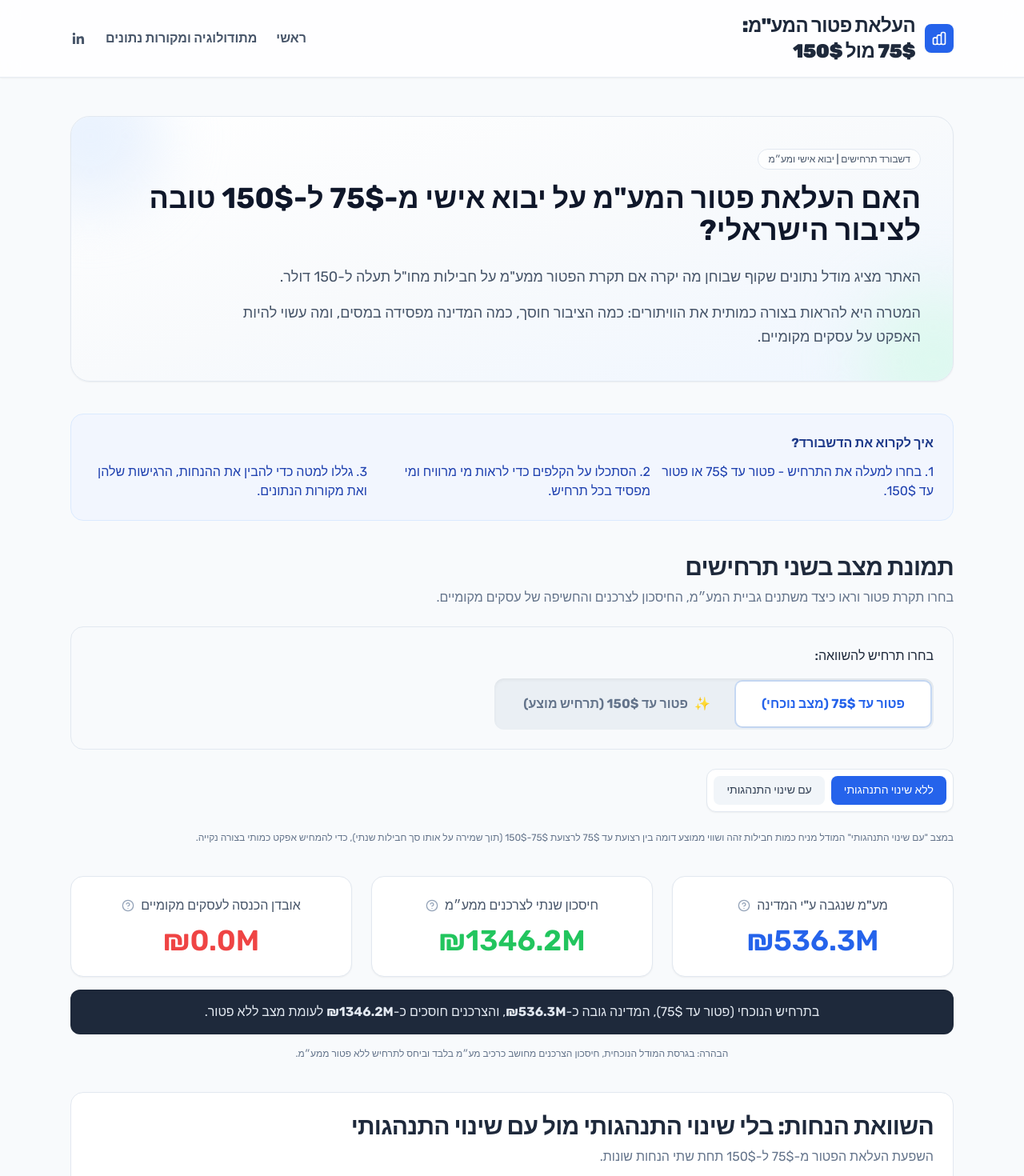
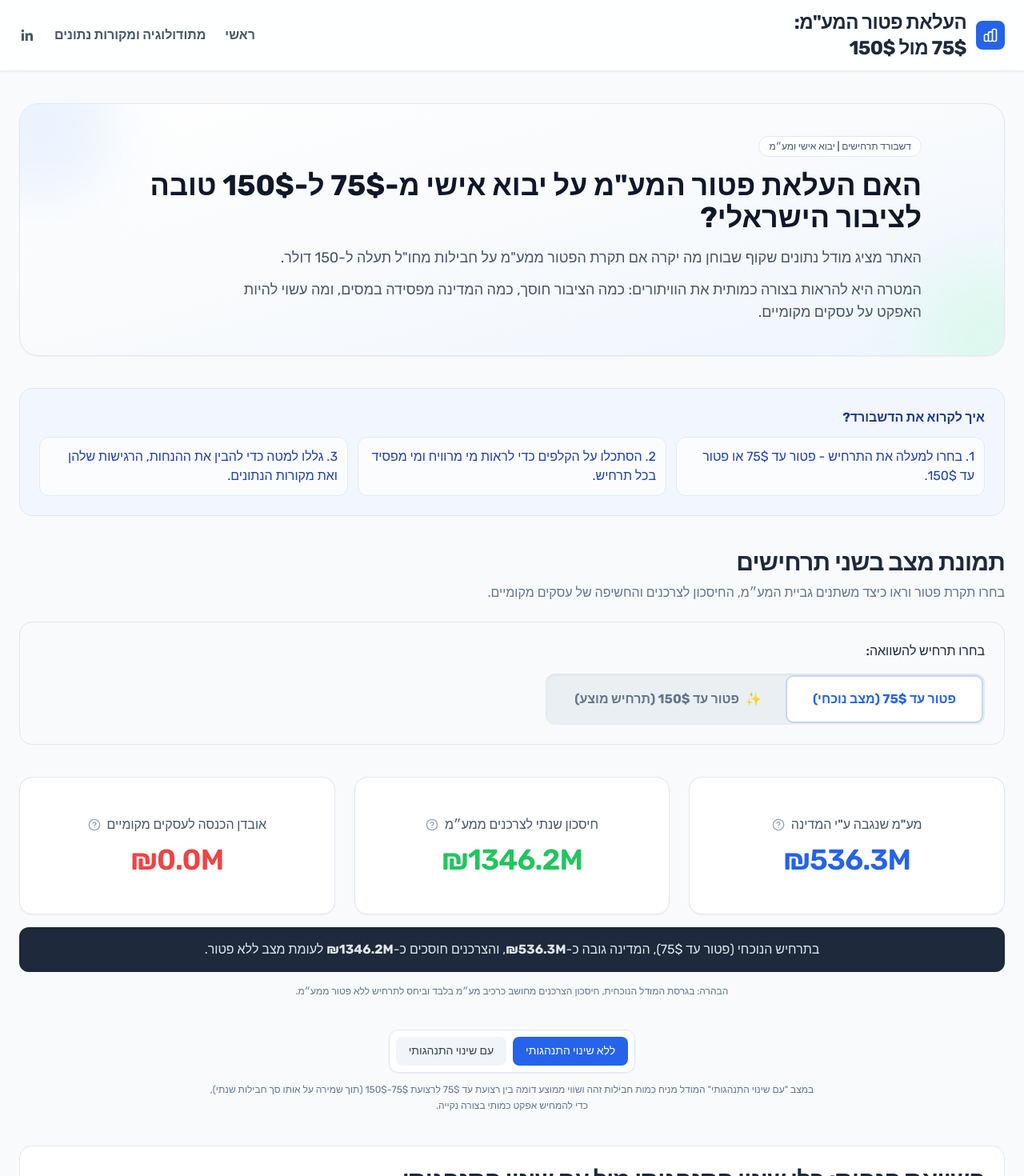
Before and after one commit to sinayblumin/75vs150, a Next.js app: page / in a window 1280 px wide. Shown: the top 1470 px of the page at 80% size. Built offline with nearby package versions, Linux system fonts and the light colour scheme; a web font is replaced by a local one.

Commit message:
feat: Implement core UI components including KPI cards, scenario toggles, comparison tables, and the initial application layout.

```diff
--- a/app/layout.tsx
+++ b/app/layout.tsx
@@ -24,13 +24,13 @@ export default function RootLayout({
     return (
         <html lang="he" dir="rtl">
             <body className={cn("antialiased bg-slate-50 text-slate-900 min-h-screen font-sans selection:bg-blue-200 selection:text-blue-900 flex flex-col")}>
-                <header className="sticky top-0 z-50 bg-white/80 backdrop-blur-md border-b border-slate-200/80 shadow-sm transition-all">
-                    <div className="max-w-6xl mx-auto px-6 py-4 flex flex-col md:flex-row md:items-center justify-between gap-4 md:gap-0">
+                <header className="sticky top-0 z-50 border-b border-slate-200/80 bg-white/85 shadow-sm backdrop-blur-md transition-all">
+                    <div className="mx-auto flex w-full max-w-7xl flex-col justify-between gap-4 px-4 py-3 sm:px-6 md:flex-row md:items-center md:gap-0">
                         <div className="flex items-center gap-3">
                             <span className="bg-blue-600 text-white p-2 rounded-lg shadow-sm">
                                 <svg className="w-5 h-5" fill="none" stroke="currentColor" viewBox="0 0 24 24"><path strokeLinecap="round" strokeLinejoin="round" strokeWidth={2} d="M9 19v-6a2 2 0 00-2-2H5a2 2 0 00-2 2v6a2 2 0 002 2h2a2 2 0 002-2zm0 0V9a2 2 0 012-2h2a2 2 0 012 2v10m-6 0a2 2 0 002 2h2a2 2 0 002-2m0 0V5a2 2 0 012-2h2a2 2 0 012 2v14a2 2 0 01-2 2h-2a2 2 0 01-2-2z" /></svg>
                             </span>
-                            <h1 className="text-xl md:text-2xl font-heading font-black tracking-tight text-slate-800">
+                            <h1 className="text-lg sm:text-xl md:text-2xl font-heading font-bold tracking-tight text-slate-800">
                                 <a href="/" className="hover:text-blue-600 transition-colors">
                                     העלאת פטור המע"מ:
                                     <br />
@@ -38,9 +38,9 @@ export default function RootLayout({
                                 </a>
                             </h1>
                         </div>
-                        <nav className="flex items-center gap-4 md:gap-6 overflow-x-auto pb-2 md:pb-0 scrollbar-hide">
-                            <a href="/" className="text-slate-600 hover:text-blue-600 font-semibold text-sm md:text-base whitespace-nowrap transition-colors decoration-2 underline-offset-4 hover:underline">ראשי</a>
-                            <a href="/methodology" className="text-slate-600 hover:text-blue-600 font-semibold text-sm md:text-base whitespace-nowrap transition-colors decoration-2 underline-offset-4 hover:underline">מתודולוגיה ומקורות נתונים</a>
+                        <nav className="flex items-center gap-4 overflow-x-auto pb-2 scrollbar-hide md:gap-6 md:pb-0">
+                            <a href="/" className="text-sm md:text-base text-slate-600 hover:text-blue-600 font-semibold whitespace-nowrap transition-colors decoration-2 underline-offset-4 hover:underline">ראשי</a>
+                            <a href="/methodology" className="text-sm md:text-base text-slate-600 hover:text-blue-600 font-semibold whitespace-nowrap transition-colors decoration-2 underline-offset-4 hover:underline">מתודולוגיה ומקורות נתונים</a>
                             <a
                                 href="https://www.linkedin.com/in/sinayblumin/"
                                 target="_blank"
@@ -55,11 +55,11 @@ export default function RootLayout({
                         </nav>
                     </div>
                 </header>
-                <main className="max-w-6xl mx-auto px-4 md:px-6 w-full py-8 md:py-12 flex-1">
+                <main className="mx-auto w-full max-w-7xl flex-1 px-4 py-6 sm:px-6 sm:py-8 md:py-10">
                     {children}
                 </main>
                 <footer className="mt-auto py-8 text-center text-xs md:text-sm text-slate-400 border-t border-slate-200/60 bg-white/50">
-                    <div className="max-w-6xl mx-auto px-6">
+                    <div className="mx-auto max-w-7xl px-4 sm:px-6">
                         <p>
                             פרויקט נתונים בקוד פתוח - נבנה ע"י{" "}
                             <a
--- a/components/DashboardClient.tsx
+++ b/components/DashboardClient.tsx
@@ -137,35 +137,35 @@ export default function DashboardClient({
         totals150Behavioral.totalLocalBusinessRevenue - totals75Behavioral.totalLocalBusinessRevenue;
 
     return (
-        <div className="space-y-10 animate-in fade-in duration-500">
-            <section className="relative overflow-hidden rounded-3xl border border-slate-200 bg-gradient-to-br from-white via-slate-50 to-blue-50 p-8 shadow-sm lg:p-10">
+        <div className="animate-in fade-in duration-500 space-y-8 md:space-y-10">
+            <section className="relative overflow-hidden rounded-3xl border border-slate-200 bg-gradient-to-br from-white via-slate-50 to-blue-50 p-5 shadow-sm sm:p-7 lg:p-10">
                 <div className="pointer-events-none absolute -left-16 -top-16 h-44 w-44 rounded-full bg-blue-100/60 blur-2xl" />
                 <div className="pointer-events-none absolute -bottom-16 -right-16 h-44 w-44 rounded-full bg-emerald-100/60 blur-2xl" />
-                <div className="relative">
+                <div className="relative mx-auto max-w-5xl text-center lg:text-right">
                     <span className="mb-4 inline-flex items-center rounded-full border border-slate-200 bg-white/80 px-3 py-1 text-xs font-medium text-slate-600">
                         דשבורד תרחישים | יבוא אישי ומע״מ
                     </span>
-                <h1 className="text-3xl md:text-4xl lg:text-4xl font-heading font-bold mb-6 text-slate-900 leading-tight">
-                    האם העלאת פטור המע"מ על יבוא אישי מ-75$ ל-150$ טובה לציבור הישראלי?
-                </h1>
-                <div className="text-slate-600 space-y-4 max-w-4xl text-lg leading-relaxed">
-                    <p>
-                        האתר מציג מודל נתונים שקוף שבוחן מה יקרה אם תקרת הפטור ממע"מ על חבילות מחו"ל תעלה ל-150 דולר.
-                    </p>
-                    <p>
-                        המטרה היא להראות בצורה כמותית את הוויתורים: כמה הציבור חוסך, כמה המדינה מפסידה במסים,
-                        ומה עשוי להיות האפקט על עסקים מקומיים.
-                    </p>
-                </div>
+                    <h1 className="mb-4 text-2xl font-heading font-bold leading-tight text-slate-900 sm:text-3xl lg:text-4xl">
+                        האם העלאת פטור המע"מ על יבוא אישי מ-75$ ל-150$ טובה לציבור הישראלי?
+                    </h1>
+                    <div className="mx-auto max-w-4xl space-y-3 text-base leading-relaxed text-slate-600 sm:text-lg lg:mx-0">
+                        <p>
+                            האתר מציג מודל נתונים שקוף שבוחן מה יקרה אם תקרת הפטור ממע"מ על חבילות מחו"ל תעלה ל-150 דולר.
+                        </p>
+                        <p>
+                            המטרה היא להראות בצורה כמותית את הוויתורים: כמה הציבור חוסך, כמה המדינה מפסידה במסים,
+                            ומה עשוי להיות האפקט על עסקים מקומיים.
+                        </p>
+                    </div>
                 </div>
             </section>
 
-            <section className="rounded-2xl border border-blue-100 bg-blue-50/70 p-6">
+            <section className="rounded-2xl border border-blue-100 bg-blue-50/70 p-5 sm:p-6">
                 <h3 className="font-bold text-blue-900 mb-3">איך לקרוא את הדשבורד?</h3>
-                <ul className="grid grid-cols-1 gap-2 text-sm text-blue-800 md:grid-cols-3 md:text-base">
-                    <li>1. בחרו למעלה את התרחיש - פטור עד 75$ או פטור עד 150$.</li>
-                    <li>2. הסתכלו על הקלפים כדי לראות מי מרוויח ומי מפסיד בכל תרחיש.</li>
-                    <li>3. גללו למטה כדי להבין את ההנחות, הרגישות שלהן ואת מקורות הנתונים.</li>
+                <ul className="grid grid-cols-1 gap-3 text-sm text-blue-800 md:grid-cols-3 md:text-base">
+                    <li className="rounded-xl border border-blue-100 bg-white/70 p-3">1. בחרו למעלה את התרחיש - פטור עד 75$ או פטור עד 150$.</li>
+                    <li className="rounded-xl border border-blue-100 bg-white/70 p-3">2. הסתכלו על הקלפים כדי לראות מי מרוויח ומי מפסיד בכל תרחיש.</li>
+                    <li className="rounded-xl border border-blue-100 bg-white/70 p-3">3. גללו למטה כדי להבין את ההנחות, הרגישות שלהן ואת מקורות הנתונים.</li>
                 </ul>
             </section>
 
@@ -175,38 +175,10 @@ export default function DashboardClient({
                     subtitle="בחרו תקרת פטור וראו כיצד משתנים גביית המע״מ, החיסכון לצרכנים והחשיפה של עסקים מקומיים."
                 />
                 <ScenarioToggle activeScenario={activeScenario} onScenarioChange={setActiveScenario} />
-                <div className="inline-flex flex-wrap gap-2 rounded-xl border border-slate-200 bg-white p-2 shadow-sm">
-                    <button
-                        type="button"
-                        onClick={() => setBehaviorMode("static")}
-                        className={`rounded-lg px-4 py-2 text-sm font-medium transition-colors ${
-                            behaviorMode === "static"
-                                ? "bg-blue-600 text-white"
-                                : "bg-slate-100 text-slate-700 hover:bg-slate-200"
-                        }`}
-                    >
-                        ללא שינוי התנהגותי
-                    </button>
-                    <button
-                        type="button"
-                        onClick={() => setBehaviorMode("behavioral")}
-                        className={`rounded-lg px-4 py-2 text-sm font-medium transition-colors ${
-                            behaviorMode === "behavioral"
-                                ? "bg-blue-600 text-white"
-                                : "bg-slate-100 text-slate-700 hover:bg-slate-200"
-                        }`}
-                    >
-                        עם שינוי התנהגותי
-                    </button>
-                </div>
-                <p className="text-xs text-slate-500">
-                    במצב "עם שינוי התנהגותי" המודל מניח כמות חבילות זהה ושווי ממוצע דומה בין רצועת עד 75$ לרצועת 75$-150$
-                    (תוך שמירה על אותו סך חבילות שנתי), כדי להמחיש אפקט כמותי בצורה נקייה.
-                </p>
             </section>
 
             <section className="space-y-4">
-                <div className="grid grid-cols-1 md:grid-cols-3 gap-4 lg:gap-6">
+                <div className="grid grid-cols-1 gap-4 md:grid-cols-3 lg:gap-6">
                     <KpiCard
                         title='מע"מ שנגבה ע"י המדינה'
                         value={formatMillions(vatCollectedIls)}
@@ -228,7 +200,7 @@ export default function DashboardClient({
                     />
                 </div>
 
-                <div className="bg-slate-800 text-slate-200 p-4 rounded-xl text-center text-sm md:text-base shadow-inner">
+                <div className="rounded-xl bg-slate-800 p-4 text-center text-sm text-slate-200 shadow-inner md:text-base">
                     {activeScenario === 75 ? (
                         <p>
                             בתרחיש הנוכחי (פטור עד 75$), המדינה גובה כ-<strong>{formatMillions(totals75.totalVat)}</strong>,
@@ -241,12 +213,45 @@ export default function DashboardClient({
                         </p>
                     )}
                 </div>
-                <p className="text-xs text-slate-500 text-center">
+                <p className="text-center text-xs text-slate-500">
                     הבהרה: בגרסת המודל הנוכחית, חיסכון הצרכנים מחושב כרכיב מע״מ בלבד וביחס לתרחיש ללא פטור ממע״מ.
                 </p>
             </section>
 
-            <section className="space-y-4 rounded-2xl border border-slate-200 bg-white p-6">
+            <section className="mx-auto max-w-3xl space-y-3 text-center">
+                <div className="flex justify-center">
+                    <div className="inline-flex w-full flex-wrap justify-center gap-2 rounded-xl border border-slate-200 bg-white p-2 shadow-sm sm:w-auto">
+                        <button
+                            type="button"
+                            onClick={() => setBehaviorMode("static")}
+                            className={`rounded-lg px-4 py-2 text-sm font-medium transition-colors ${
+                                behaviorMode === "static"
+                                    ? "bg-blue-600 text-white"
+                                    : "bg-slate-100 text-slate-700 hover:bg-slate-200"
+                            }`}
+                        >
+                            ללא שינוי התנהגותי
+                        </button>
+                        <button
+                            type="button"
+                            onClick={() => setBehaviorMode("behavioral")}
+                            className={`rounded-lg px-4 py-2 text-sm font-medium transition-colors ${
+                                behaviorMode === "behavioral"
+                                    ? "bg-blue-600 text-white"
+                                    : "bg-slate-100 text-slate-700 hover:bg-slate-200"
+                            }`}
+                        >
+                            עם שינוי התנהגותי
+                        </button>
+                    </div>
+                </div>
+                <p className="text-center text-xs leading-relaxed text-slate-500">
+                    במצב "עם שינוי התנהגותי" המודל מניח כמות חבילות זהה ושווי ממוצע דומה בין רצועת עד 75$ לרצועת 75$-150$
+                    (תוך שמירה על אותו סך חבילות שנתי), כדי להמחיש אפקט כמותי בצורה נקייה.
+                </p>
+            </section>
+
+            <section className="space-y-4 rounded-2xl border border-slate-200 bg-white p-5 sm:p-6">
                 <SectionHeading
                     title="השוואת הנחות: בלי שינוי התנהגותי מול עם שינוי התנהגותי"
                     subtitle="השפעת העלאת הפטור מ-75$ ל-150$ תחת שתי הנחות שונות."
@@ -267,7 +272,7 @@ export default function DashboardClient({
                 </div>
             </section>
 
-            <section className="grid grid-cols-1 items-stretch gap-6 pt-4 lg:grid-cols-2 lg:gap-8">
+            <section className="grid grid-cols-1 items-stretch gap-6 pt-2 lg:grid-cols-2 lg:gap-8">
                 <StakeholderImpact
                     consumerDeltaIls={consumerDeltaIls}
                     stateDeltaIls={stateDeltaIls}
@@ -286,14 +291,14 @@ export default function DashboardClient({
 
             <section className="space-y-6">
                 <SectionHeading title="רגישות להנחות המודל" subtitle="בדיקת השפעת שינוי שיעור התחליפיות על המחזור שעובר מעסקים בישראל לקניות מחו״ל." />
-                <div className="grid grid-cols-1 lg:grid-cols-2 gap-6">
+                <div className="grid grid-cols-1 gap-6 xl:grid-cols-2">
                     <SensitivityChart />
                     <CategoryImpactCard />
                 </div>
             </section>
 
-            <div className="grid grid-cols-1 md:grid-cols-2 gap-6 mt-12">
-                <section className="bg-slate-50 border border-slate-200 p-8 rounded-2xl">
+            <div className="mt-10 grid grid-cols-1 gap-6 lg:grid-cols-2">
+                <section className="rounded-2xl border border-slate-200 bg-slate-50 p-6 sm:p-8">
                     <h3 className="text-2xl font-heading font-bold mb-4 text-slate-800">מה אפשר ללמוד מכאן?</h3>
                     <p className="text-slate-600 mb-3 leading-relaxed">
                         הממצאים מדגישים את הדילמה: מצד אחד הרחבת הפטור מקלה על חלק מהצרכנים, ומצד שני מצמצמת הכנסות מדינה ומעבירה ביקוש החוצה.
@@ -303,7 +308,7 @@ export default function DashboardClient({
                     </p>
                 </section>
 
-                <section className="bg-gradient-to-br from-blue-50 to-indigo-50 border border-blue-100 p-8 rounded-2xl flex flex-col justify-center items-center text-center">
+                <section className="flex flex-col items-center justify-center rounded-2xl border border-blue-100 bg-gradient-to-br from-blue-50 to-indigo-50 p-6 text-center sm:p-8">
                     <h3 className="text-2xl font-heading font-bold mb-3 text-blue-900">מעוניינים לצלול לפרטים?</h3>
                     <p className="text-blue-800 mb-6 leading-relaxed max-w-sm">
                         ראו פירוט מלא של המתודולוגיה, מקורות המידע וההנחות המדויקות שמניעות את המודל.
--- a/components/KpiCard.tsx
+++ b/components/KpiCard.tsx
@@ -15,13 +15,13 @@ export function KpiCard({
     isPositive?: boolean;
 }) {
     return (
-        <div className="bg-white p-6 rounded-2xl shadow-sm border border-slate-200 text-center relative overflow-hidden flex flex-col items-center justify-center transition-all hover:shadow-md">
-            <div className="flex items-center justify-center gap-2 mb-3">
-                <h3 className="text-slate-600 font-medium text-sm md:text-base">{title}</h3>
+        <div className="relative flex min-h-[154px] flex-col items-center justify-center overflow-hidden rounded-2xl border border-slate-200 bg-white px-4 py-5 text-center shadow-sm transition-all hover:shadow-md sm:min-h-[172px] sm:px-6 sm:py-6">
+            <div className="mb-3 flex items-center justify-center gap-2">
+                <h3 className="text-sm font-medium text-slate-600 sm:text-base">{title}</h3>
                 <TooltipProvider delayDuration={300}>
                     <Tooltip>
                         <TooltipTrigger asChild>
-                            <button className="text-slate-400 hover:text-slate-600 focus:outline-none transition-colors">
+                            <button className="text-slate-400 transition-colors hover:text-slate-600 focus:outline-none">
                                 <HelpCircle className="w-4 h-4" />
                                 <span className="sr-only">מידע נוסף</span>
                             </button>
@@ -33,7 +33,7 @@ export function KpiCard({
                 </TooltipProvider>
             </div>
 
-            <div className={`text-3xl md:text-4xl font-semibold ${valueColorClass} transition-colors duration-300`}>
+            <div className={`text-3xl font-semibold tracking-tight sm:text-4xl ${valueColorClass} transition-colors duration-300`}>
                 {value}
             </div>
 
--- a/components/ScenarioToggle.tsx
+++ b/components/ScenarioToggle.tsx
@@ -5,15 +5,15 @@ type ScenarioToggleProps = {
 
 export function ScenarioToggle({ activeScenario, onScenarioChange }: ScenarioToggleProps) {
     return (
-        <div className="bg-slate-50 p-6 border border-slate-200 rounded-2xl">
-            <p className="text-slate-800 mb-4 font-medium text-center md:text-right">
+        <div className="rounded-2xl border border-slate-200 bg-slate-50 p-4 sm:p-6">
+            <p className="mb-4 text-center text-sm font-medium text-slate-800 sm:text-base md:text-right">
                 בחרו תרחיש להשוואה:
             </p>
             <div className="flex justify-center md:justify-start">
-                <div className="inline-flex bg-slate-200/60 rounded-xl p-1 shadow-inner overflow-hidden flex-col sm:flex-row gap-1 sm:gap-0">
+                <div className="inline-flex w-full max-w-2xl flex-col gap-1 overflow-hidden rounded-xl bg-slate-200/60 p-1 shadow-inner sm:w-auto sm:flex-row sm:gap-0">
                     <button
                         onClick={() => onScenarioChange(75)}
-                        className={`px-6 py-3 md:px-8 md:py-4 rounded-lg font-bold transition-all duration-300 text-sm md:text-base outline-none ring-0 border-0 ${activeScenario === 75
+                        className={`rounded-lg border-0 px-4 py-3 text-sm font-bold outline-none ring-0 transition-all duration-300 sm:px-8 sm:py-4 sm:text-base ${activeScenario === 75
                                 ? 'bg-white shadow-sm text-blue-600 ring-2 ring-blue-500/20'
                                 : 'text-slate-500 hover:text-slate-800 hover:bg-white/50'
                             }`}
@@ -23,7 +23,7 @@ export function ScenarioToggle({ activeScenario, onScenarioChange }: ScenarioTog
                     </button>
                     <button
                         onClick={() => onScenarioChange(150)}
-                        className={`px-6 py-3 md:px-8 md:py-4 rounded-lg font-bold transition-all duration-300 text-sm md:text-base outline-none ring-0 border-0 flex items-center justify-center gap-2 ${activeScenario === 150
+                        className={`flex items-center justify-center gap-2 rounded-lg border-0 px-4 py-3 text-sm font-bold outline-none ring-0 transition-all duration-300 sm:px-8 sm:py-4 sm:text-base ${activeScenario === 150
                                 ? 'bg-white shadow-sm text-blue-600 ring-2 ring-blue-500/20'
                                 : 'text-slate-500 hover:text-slate-800 hover:bg-white/50'
                             }`}
```
Also changed, not shown: components/CategoryImpactCard.tsx (+4 -4 lines), components/ChartCard.tsx (+5 -5 lines), components/StakeholderComparisonTable.tsx (+4 -4 lines).
